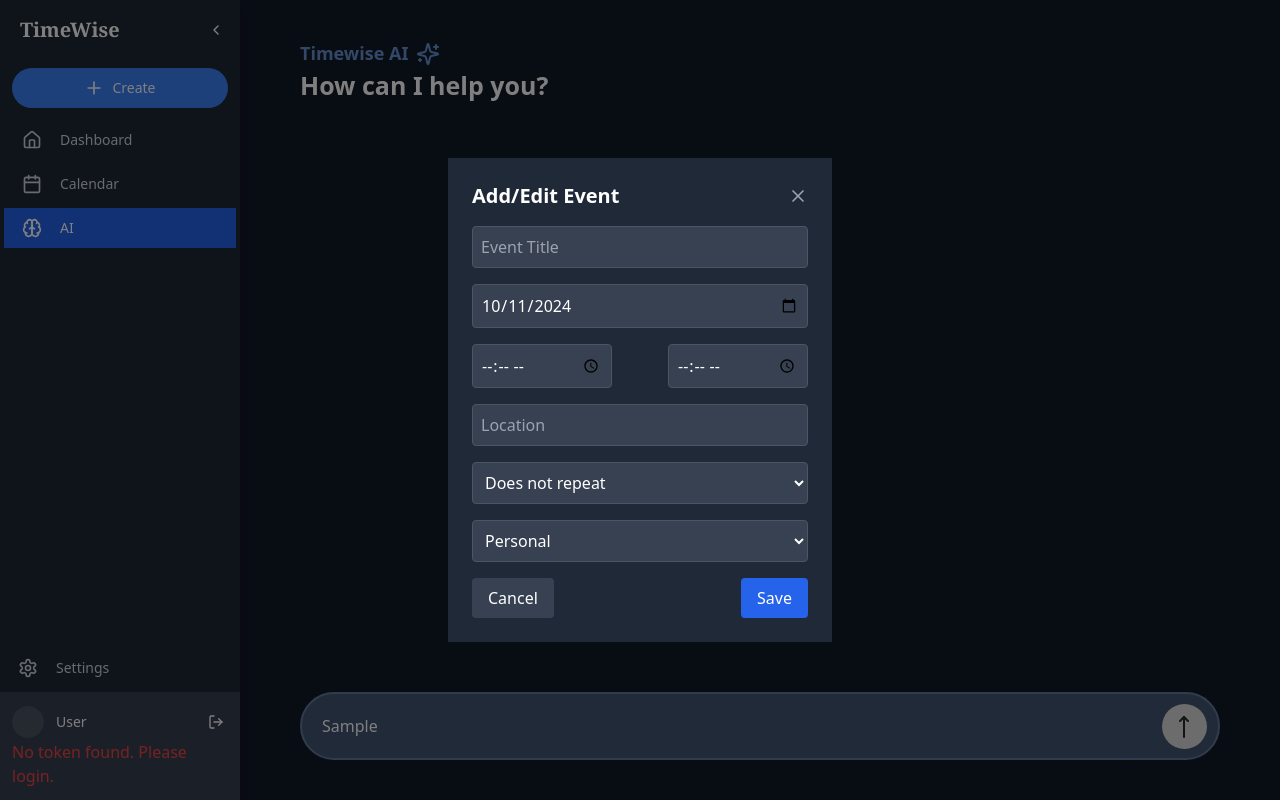
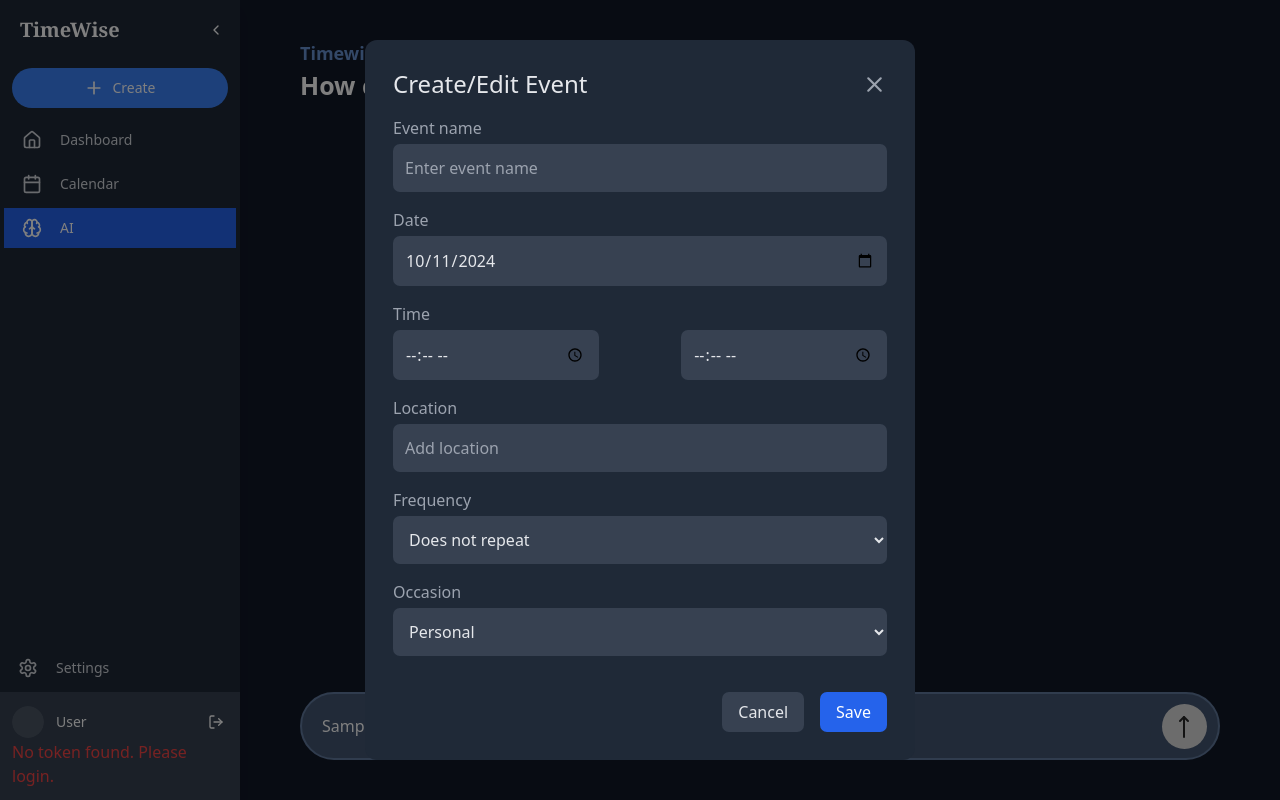
Before and after one commit to gsdyu/Calcoy, a Next.js app in the folder frontend/: page /ai in a window 1280 px wide. Both pictures are taken after typing "Sample" into the empty fields and a click on the button "Create". Built offline with nearby package versions, Linux system fonts and the light colour scheme.

Commit message:
Add Event small ui changes

```diff
--- a/frontend/src/components/Modals/AddEditEventModal.js
+++ b/frontend/src/components/Modals/AddEditEventModal.js
@@ -1,8 +1,9 @@
 'use client';
 
 import React, { useState, useEffect } from 'react';
-import { X } from 'lucide-react';
+import { Divide, X } from 'lucide-react';
 import { useTheme } from '@/contexts/ThemeContext';
+
 
 const AddEditEventModal = ({ onClose, onSave, initialDate }) => {
   const { darkMode } = useTheme();
@@ -56,39 +57,43 @@ const AddEditEventModal = ({ onClose, onSave, initialDate }) => {
   };
 
   return (
-    <div className="fixed inset-0 bg-black bg-opacity-50 flex items-center justify-center z-50">
-      <div className={`${darkMode ? 'bg-gray-800 text-white' : 'bg-white text-black'} p-6 rounded-lg w-96`}>
+    <div className="fixed inset-0 bg-black bg-opacity-50 flex items-center justify-center z-50" onClick={onClose} >
+      <div className={`${darkMode ? 'bg-gray-800 text-gray-200' : 'bg-white text-black'} p-7 rounded-xl w-[550px]`} onClick={(e) => e.stopPropagation()}>
         <div className="flex justify-between items-center mb-4">
-          <h3 className="text-xl font-bold">Add/Edit Event</h3>
+          <h3 className="text-2xl font-medium">Create/Edit Event</h3>
           <button onClick={onClose} className="text-gray-400 hover:text-gray-200">
-            <X size={20} />
+            <X size={25} />
           </button>
         </div>
+        <div className='bg'></div>
         <form onSubmit={handleSubmit}>
+        <label className={`${darkMode ? ' text-gray-400' : 'text-black'} block font-medium pb-1`}>Event name</label>
           <input
             type="text"
             name="title"
-            placeholder="Event Title"
+            placeholder="Enter event name"
             value={newEvent.title}
             onChange={handleChange}
-            className={`w-full p-2 mb-4 ${darkMode ? 'bg-gray-700 border-gray-600' : 'bg-gray-100 border-gray-300'} border rounded`}
+            className={`w-full p-3 mb-4 ${darkMode ? 'bg-gray-700 border-gray-600' : 'bg-gray-100 border-gray-100'} rounded-[7px]`}
             required
           />
+          <label className={`${darkMode ? ' text-gray-400' : 'text-black'} block font-medium pb-1`}>Date</label>
           <input
             type="date"
             name="date"
             value={newEvent.date}
             onChange={handleChange}
-            className={`w-full p-2 mb-4 ${darkMode ? 'bg-gray-700 border-gray-600' : 'bg-gray-100 border-gray-300'} border rounded`}
+            className={`w-full p-3 mb-4 ${darkMode ? 'bg-gray-700 border-gray-600' : 'bg-gray-100 border-gray-100'} rounded-[7px]`}
             required
           />
+          <label className={`${darkMode ? ' text-gray-400' : 'text-black'} block font-medium pb-1`}>Time</label>
           <div className="flex justify-between mb-4">
             <input
               type="time"
               name="startTime"
               value={newEvent.startTime}
               onChange={handleChange}
-              className={`w-5/12 p-2 ${darkMode ? 'bg-gray-700 border-gray-600' : 'bg-gray-100 border-gray-300'} border rounded`}
+              className={`w-5/12 p-3 ${darkMode ? 'bg-gray-700 border-gray-600' : 'bg-gray-100 border-gray-100'} rounded-[7px]`}
               required
             />
             <input
@@ -96,23 +101,25 @@ const AddEditEventModal = ({ onClose, onSave, initialDate }) => {
               name="endTime"
               value={newEvent.endTime}
               onChange={handleChange}
-              className={`w-5/12 p-2 ${darkMode ? 'bg-gray-700 border-gray-600' : 'bg-gray-100 border-gray-300'} border rounded`}
+              className={`w-5/12 p-3 ${darkMode ? 'bg-gray-700 border-gray-600' : 'bg-gray-100 border-gray-100'} rounded-[7px]`}
               required
             />
           </div>
+          <label className={`${darkMode ? ' text-gray-400' : 'text-black'} block font-medium pb-1`}>Location</label>
           <input
             type="text"
             name="location"
-            placeholder="Location"
+            placeholder="Add location"
             value={newEvent.location}
             onChange={handleChange}
-            className={`w-full p-2 mb-4 ${darkMode ? 'bg-gray-700 border-gray-600' : 'bg-gray-100 border-gray-300'} border rounded`}
+            className={`w-full p-3 mb-4 ${darkMode ? 'bg-gray-700 border-gray-600' : 'bg-gray-100 border-gray-100'} rounded-[7px]`}
           />
+          <label className={`${darkMode ? ' text-gray-400' : 'text-black'} block font-medium pb-1`}>Frequency</label>
           <select
             name="frequency"
             value={newEvent.frequency}
             onChange={handleChange}
-            className={`w-full p-2 mb-4 ${darkMode ? 'bg-gray-700 border-gray-600' : 'bg-gray-100 border-gray-300'} border rounded`}
+            className={`w-full p-3 mb-4 ${darkMode ? 'bg-gray-700 border-gray-600' : 'bg-gray-100 border-gray-100'} rounded-[7px]`}
           >
             <option>Does not repeat</option>
             <option>Daily</option>
@@ -120,21 +127,22 @@ const AddEditEventModal = ({ onClose, onSave, initialDate }) => {
             <option>Monthly</option>
             <option>Yearly</option>
           </select>
+          <label className={`${darkMode ? ' text-gray-400' : 'text-black'} block font-medium pb-1`}>Occasion</label>
           <select
             name="calendar"
             value={newEvent.calendar}
             onChange={handleChange}
-            className={`w-full p-2 mb-4 ${darkMode ? 'bg-gray-700 border-gray-600' : 'bg-gray-100 border-gray-300'} border rounded`}
+            className={`w-full p-3 mb-4 ${darkMode ? 'bg-gray-700 border-gray-600' : 'bg-gray-100 border-gray-100'} rounded-[7px]`}
           >
             <option>Personal</option>
             <option>Work</option>
             <option>Family</option>
           </select>
-          <div className="flex justify-between">
-            <button type="button" onClick={onClose} className={`px-4 py-2 ${darkMode ? 'bg-gray-700 hover:bg-gray-600' : 'bg-gray-300 hover:bg-gray-400'} rounded`}>
+          <div className="flex justify-end space-x-4 pt-5">
+            <button type="button" onClick={onClose} className={`px-4 py-2 ${darkMode ? 'bg-gray-700 hover:bg-gray-600' : 'bg-gray-300 hover:bg-gray-400'} rounded-[7px]`}>
               Cancel
             </button>
-            <button type="submit" className="px-4 py-2 bg-blue-600 hover:bg-blue-700 text-white rounded">
+            <button type="submit" className="px-4 py-2 bg-blue-600 hover:bg-blue-700 text-white rounded-[7px]">
               Save
             </button>
           </div>
```
